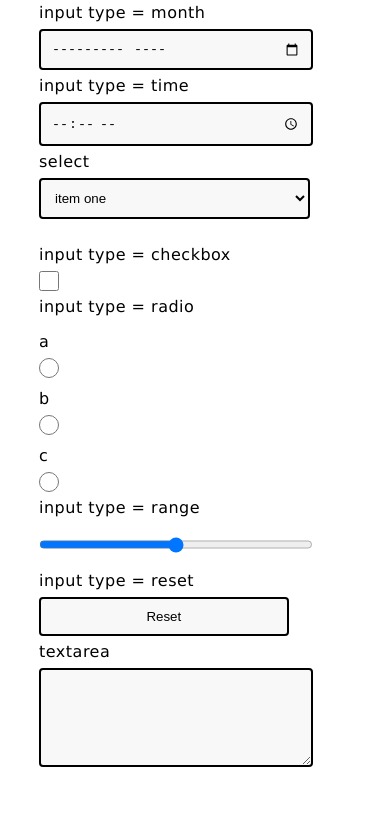
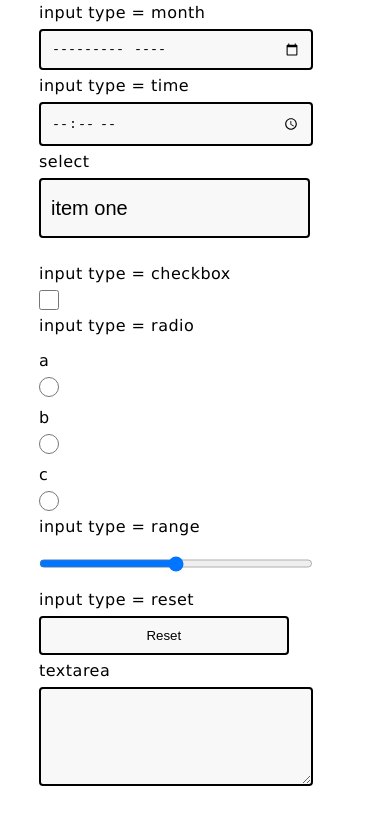
Before and after one commit to michaelphillips4/orca, a website: page public/index.html in a window 390 px wide. Shown: the part 4043-4868 px from the top of the page. Drawn offline with Linux system fonts and the light colour scheme.

Commit message:
iphone select fix

```diff
--- a/src/orca.scss
+++ b/src/orca.scss
@@ -155,6 +155,8 @@ select {
 select {
   width: 87%;
   min-height: 3em;
+  font-size: 20px;
+  -webkit-appearance: none;
 }
 
 input[type="date"],
```
Also changed, not shown: public/orca.min.css.
